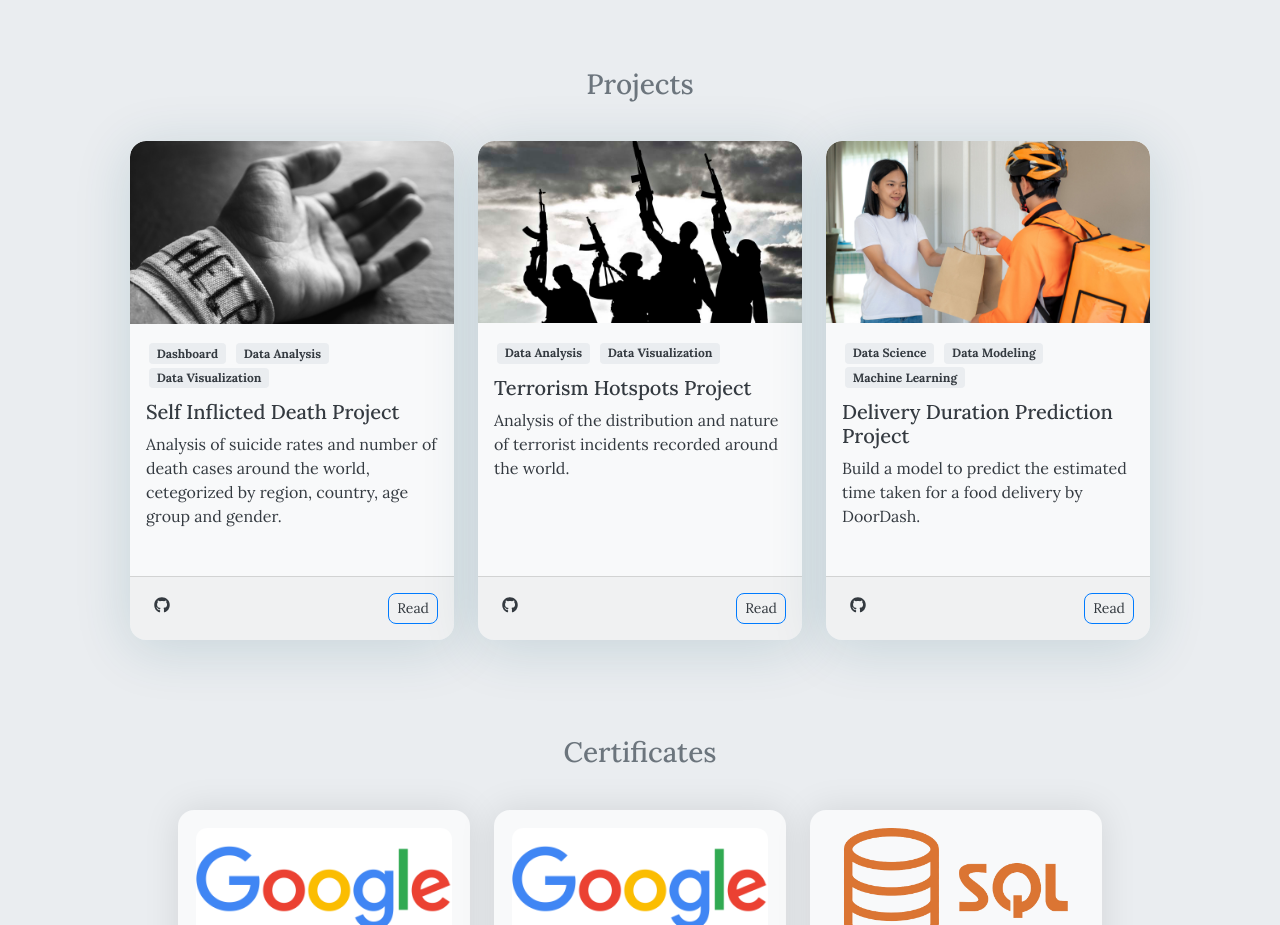
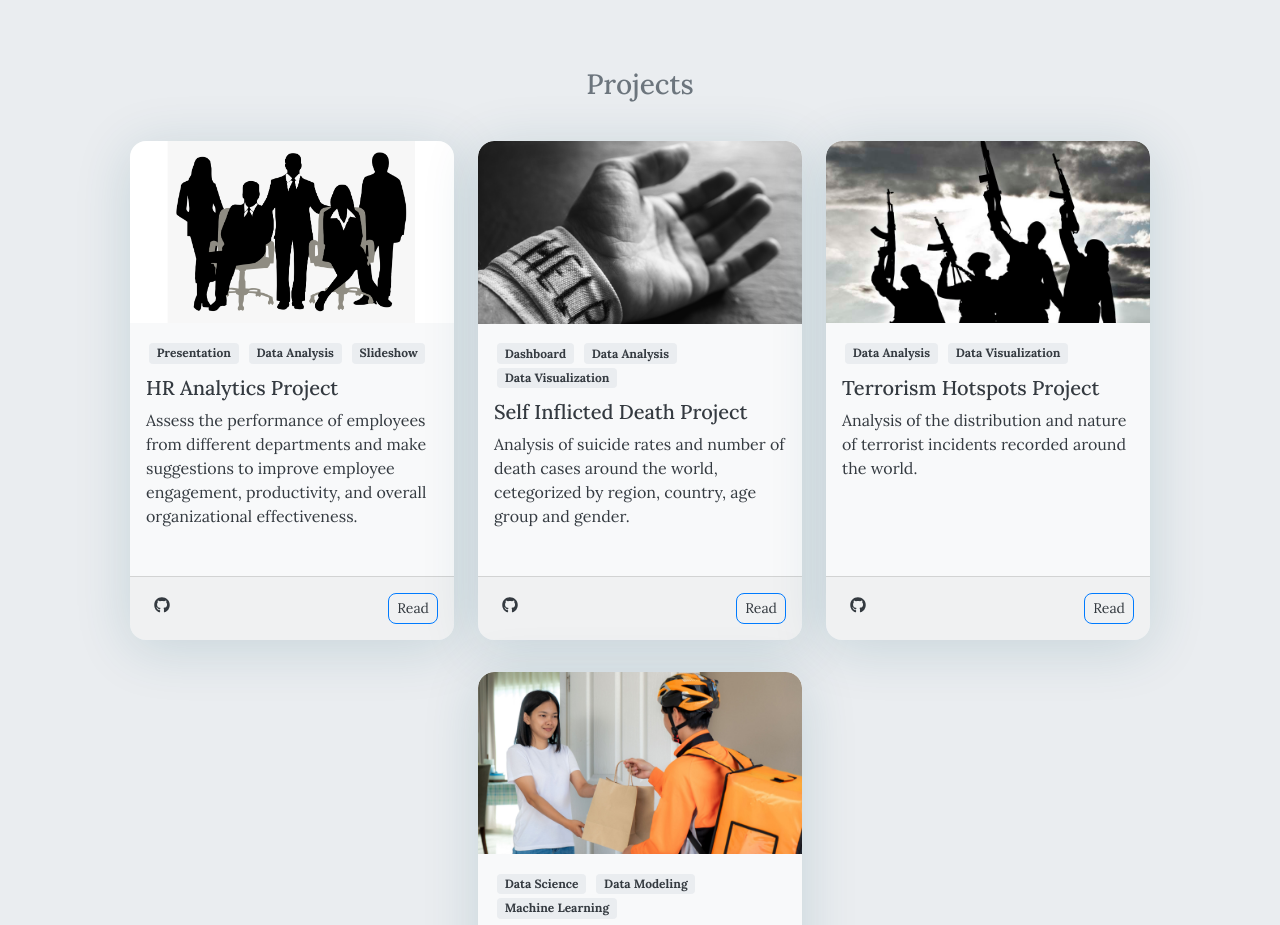
Before and after one commit to nguyentricaoson/Son_Portfolio, a plain HTML site: page index.html in a window 1280 px wide. Shown: the part 2300-3225 px from the top of the page. Drawn offline with Linux system fonts and the light colour scheme.

Commit message:
add project

```diff
--- a/index.html
+++ b/index.html
@@ -715,6 +715,47 @@ Physics and English.
         <div class="row justify-content-center px-3 px-md-5">
 
             <div class="col-lg-4 col-md-6 my-3">
+                <div class="card my-3 h-100" title="HR Analytics Project">
+                    <div class="card-head">
+                        <img class="card-img-top" src="./hr.png" alt="HR Analytics Project">
+                    </div>
+                    <div class="card-body bg-transparent p-3">
+                        <div class="pb-2 bg-transparent">
+
+                            <span class="badge badge-secondary">Presentation</span>
+
+                            <span class="badge badge-secondary">Data Analysis</span>
+
+                            <span class="badge badge-secondary">Slideshow</span>
+
+                        </div>
+                        <h5 class="card-title bg-transparent mt-1">HR Analytics Project</h5>
+                        <div class="card-text bg-transparent secondary-font">
+                            Assess the performance of employees from different departments and make suggestions to improve employee engagement, productivity, and overall organizational effectiveness.
+                        </div>
+                    </div>
+
+                    <div class="card-footer py-3">
+
+                        <span class="m-1 mx-2">
+                            <a href="https://github.com/nguyentricaoson/Data_project/tree/main/HR%20Analytics" target="_blank">
+                                <i class="fab fa-github"></i>
+                            </a>
+                        </span>
+
+
+                        <span class="float-end">
+                            <a class="btn btn-sm" href="https://github.com/nguyentricaoson/Data_project/blob/main/HR%20Analytics/README.md" target="_blank">
+                                Read
+                            </a>
+                        </span>
+
+                    </div>
+
+                </div>
+            </div>
+
+            <div class="col-lg-4 col-md-6 my-3">
                 <div class="card my-3 h-100" title="Self Inflicted Death Project">
                     <div class="card-head">
                         <img class="card-img-top" src="./harm.jpg" alt="Self Inflicted Death Project">
```
Also changed, not shown: hr.png (added).
